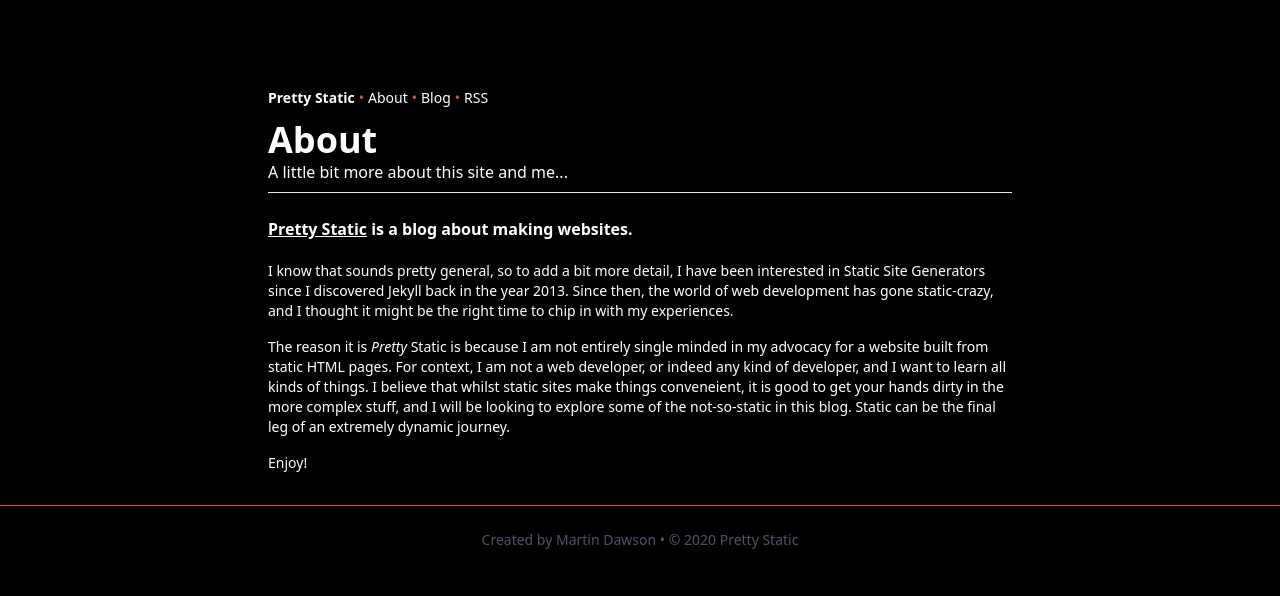
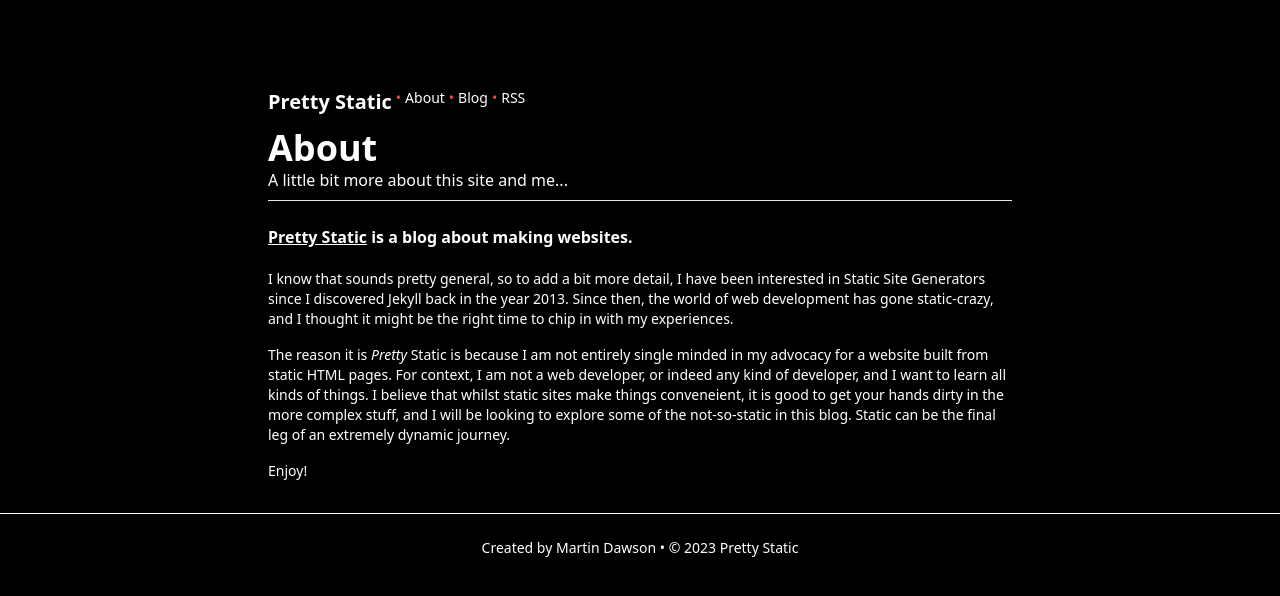
Before and after one commit to mxdws/prettystatic11, an Eleventy site: page about.md in a window 1280 px wide. Built offline with nearby package versions, Linux system fonts and the light colour scheme; Eleventy itself is replaced by a stand-in of ours; files that its build step writes are made by us from their sources.

Commit message:
Header and footer

```diff
--- a/_includes/footer.html
+++ b/_includes/footer.html
@@ -1,3 +1,3 @@
-<footer class="w-full border-t border-red-500 p-6 text-center pin-b mt-6">
-  <p class="text-sm text-gray-600">Created by Martin Dawson &bull; &copy; 2020 Pretty Static</p>
+<footer class="w-full border-t border-white p-6 text-center pin-b mt-6">
+  <p class="text-sm text-zinc-100">Created by Martin Dawson &bull; &copy; 2023 Pretty Static</p>
 </footer>
--- a/_includes/nav.html
+++ b/_includes/nav.html
@@ -1,5 +1,5 @@
 <div class="nav flex py-3 text-sm font-medium">
-        <a class="font-bold hover:text-red-500" href="/">Pretty Static</a>
+        <a class="text-xl font-bold hover:text-red-500" href="/">Pretty Static</a>
         <span class="px-1 text-red-500">&bull;</span>
         <a class="hover:text-red-500" href="/about">About</a>
         <span class="px-1 text-red-500">&bull;</span>
```
Also changed, not shown: _includes/layouts/blog.liquid (+5 -4 lines).
